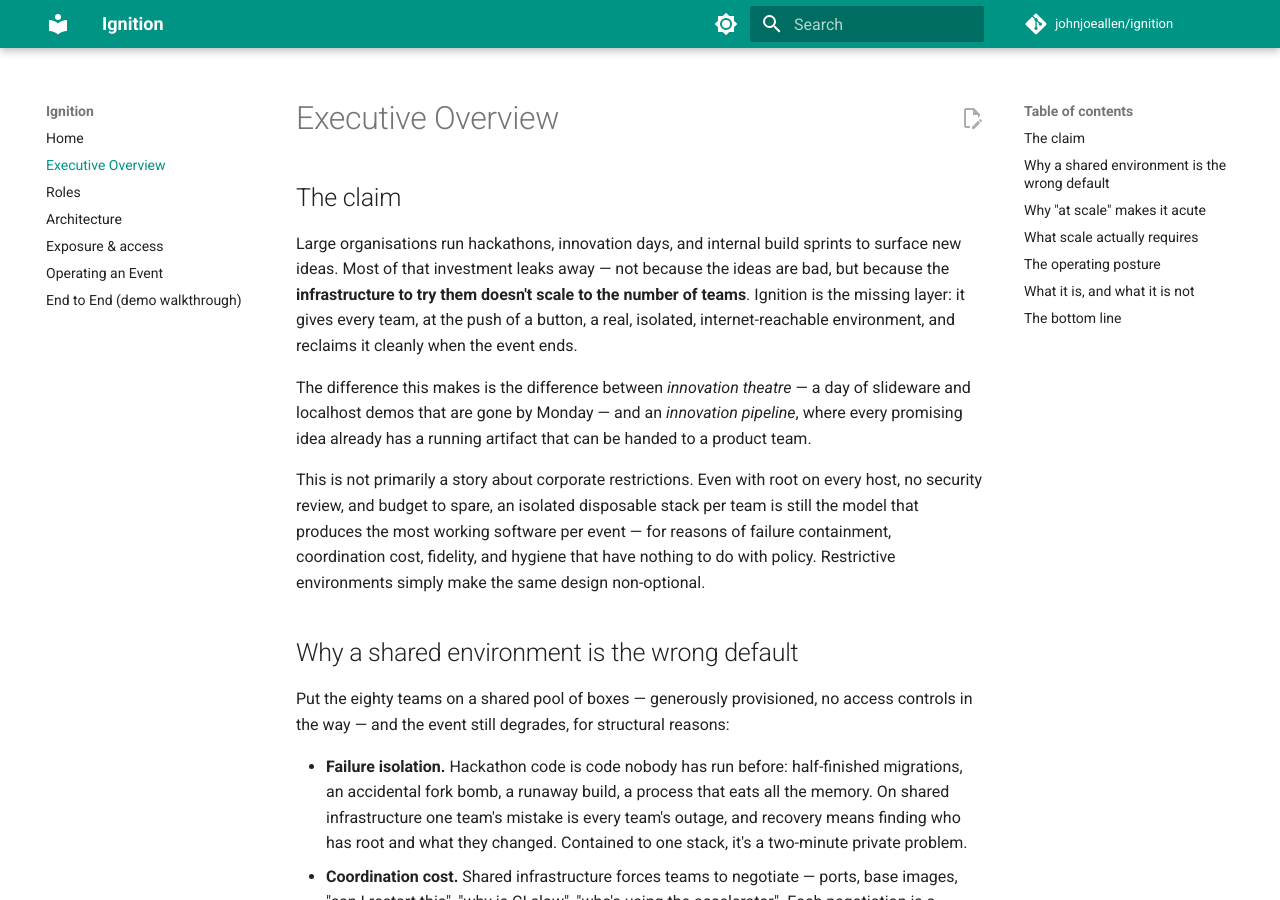
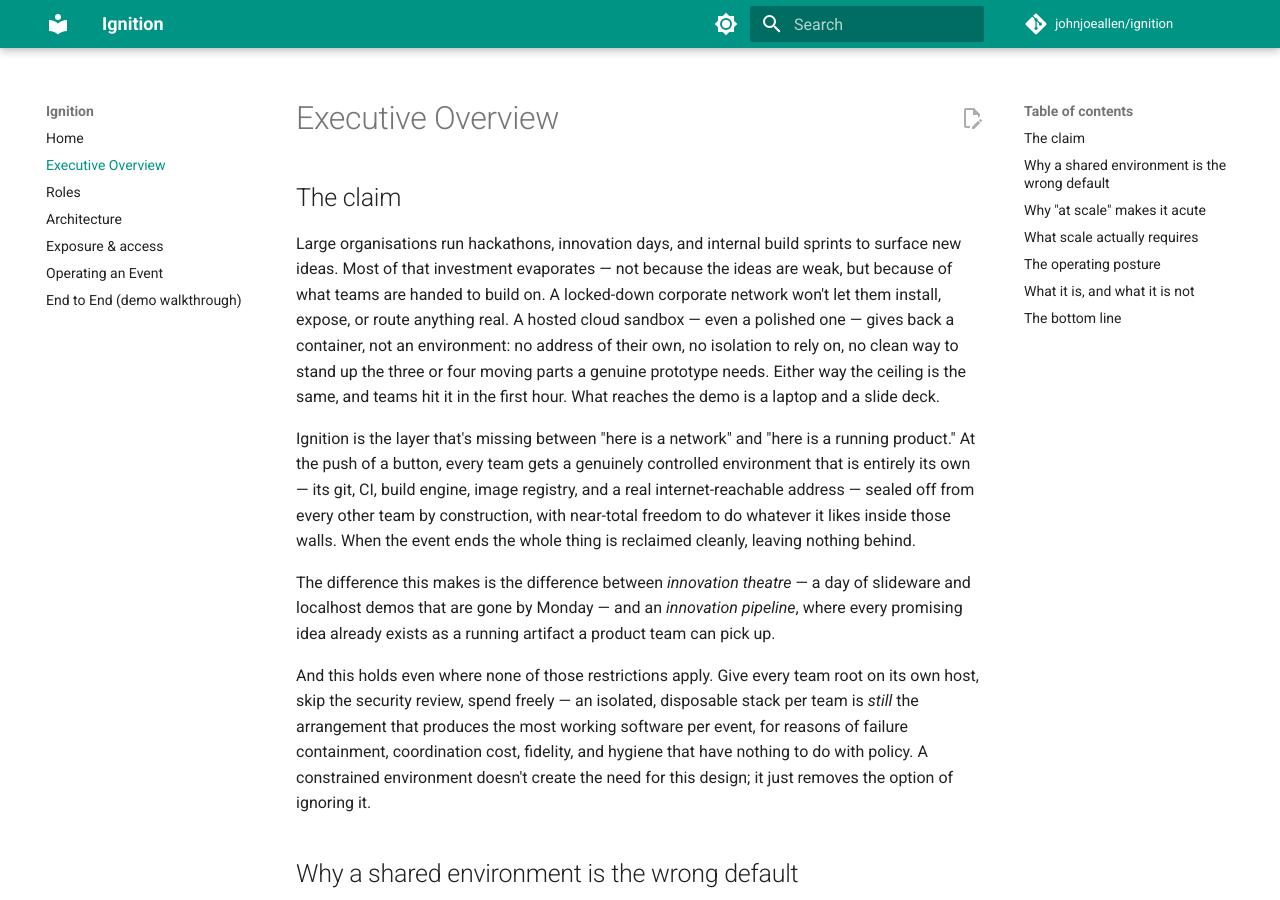
Before and after one commit to johnjoeallen/ignition, an MkDocs documentation site: the page built from docs/executive-overview.md, in a window 1280 px wide and 900 px high. Built offline with MkDocs 1.6.1 and Material for MkDocs 9.7.7, drawn with Linux system fonts in a browser that asks for light colours; comment, search, counter and statistics services are not loaded.

Commit message:
docs/executive-overview: reframe "The claim"
Lead with what teams are actually handed — a locked-down corporate
network or a hosted sandbox that returns a container, not an
environment — rather than "infrastructure doesn't scale". Add the
positive framing: a controlled environment that is a team's own,
isolated by construction, with near-total freedom inside it. Keep the
theatre-vs-pipeline contrast and the "holds even without restrictions"
point.

Co-Authored-By: Claude Sonnet 5 <noreply@anthropic.com>
Claude-Session: https://claude.ai/code/session_01GEgvkxp9vBPD5rwkWEt4vM

```diff
--- a/docs/executive-overview.md
+++ b/docs/executive-overview.md
@@ -3,23 +3,35 @@
 ## The claim
 
 Large organisations run hackathons, innovation days, and internal build sprints
-to surface new ideas. Most of that investment leaks away — not because the ideas
-are bad, but because the **infrastructure to try them doesn't scale to the
-number of teams**. Ignition is the missing layer: it gives every team, at the
-push of a button, a real, isolated, internet-reachable environment, and reclaims
-it cleanly when the event ends.
+to surface new ideas. Most of that investment evaporates — not because the ideas
+are weak, but because of what teams are handed to build on. A locked-down
+corporate network won't let them install, expose, or route anything real. A
+hosted cloud sandbox — even a polished one — gives back a container, not an
+environment: no address of their own, no isolation to rely on, no clean way to
+stand up the three or four moving parts a genuine prototype needs. Either way
+the ceiling is the same, and teams hit it in the first hour. What reaches the
+demo is a laptop and a slide deck.
+
+Ignition is the layer that's missing between "here is a network" and "here is a
+running product." At the push of a button, every team gets a genuinely
+controlled environment that is entirely its own — its git, CI, build engine,
+image registry, and a real internet-reachable address — sealed off from every
+other team by construction, with near-total freedom to do whatever it likes
+inside those walls. When the event ends the whole thing is reclaimed cleanly,
+leaving nothing behind.
 
 The difference this makes is the difference between *innovation theatre* — a day
 of slideware and localhost demos that are gone by Monday — and an *innovation
-pipeline*, where every promising idea already has a running artifact that can be
-handed to a product team.
+pipeline*, where every promising idea already exists as a running artifact a
+product team can pick up.
 
-This is not primarily a story about corporate restrictions. Even with root on
-every host, no security review, and budget to spare, an isolated disposable
-stack per team is still the model that produces the most working software per
-event — for reasons of failure containment, coordination cost, fidelity, and
-hygiene that have nothing to do with policy. Restrictive environments simply
-make the same design non-optional.
+And this holds even where none of those restrictions apply. Give every team root
+on its own host, skip the security review, spend freely — an isolated,
+disposable stack per team is *still* the arrangement that produces the most
+working software per event, for reasons of failure containment, coordination
+cost, fidelity, and hygiene that have nothing to do with policy. A constrained
+environment doesn't create the need for this design; it just removes the option
+of ignoring it.
 
 ## Why a shared environment is the wrong default
 
```
